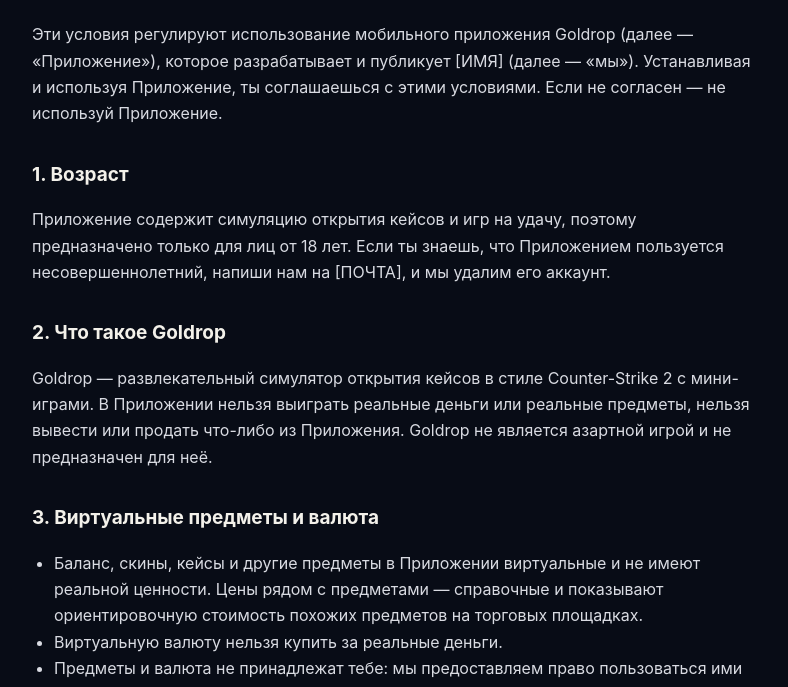
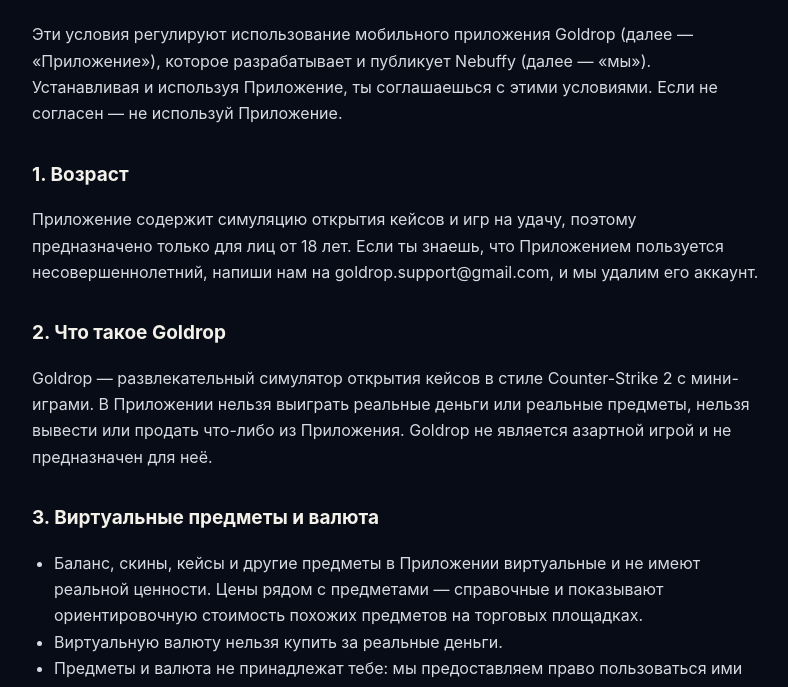
Before and after one commit to goldropsupport/goldrop-legal, a plain HTML site: page terms.html in a window 1280 px wide. Shown: the part 108-795 px from the top of the page, without its empty margins (244-1032 px from the left). Drawn offline with Linux system fonts and the light colour scheme.

Commit message:
Update terms.html

```diff
--- a/terms.html
+++ b/terms.html
@@ -11,10 +11,10 @@
   <h1>Условия использования</h1>
   <div class="date">Обновлено: 31 октября 2026 г.</div>
 
-  <p>Эти условия регулируют использование мобильного приложения Goldrop (далее — «Приложение»), которое разрабатывает и публикует [ИМЯ] (далее — «мы»). Устанавливая и используя Приложение, ты соглашаешься с этими условиями. Если не согласен — не используй Приложение.</p>
+  <p>Эти условия регулируют использование мобильного приложения Goldrop (далее — «Приложение»), которое разрабатывает и публикует Nebuffy (далее — «мы»). Устанавливая и используя Приложение, ты соглашаешься с этими условиями. Если не согласен — не используй Приложение.</p>
 
   <h2>1. Возраст</h2>
-  <p>Приложение содержит симуляцию открытия кейсов и игр на удачу, поэтому предназначено только для лиц от 18 лет. Если ты знаешь, что Приложением пользуется несовершеннолетний, напиши нам на [ПОЧТА], и мы удалим его аккаунт.</p>
+  <p>Приложение содержит симуляцию открытия кейсов и игр на удачу, поэтому предназначено только для лиц от 18 лет. Если ты знаешь, что Приложением пользуется несовершеннолетний, напиши нам на goldrop.support@gmail.com, и мы удалим его аккаунт.</p>
 
   <h2>2. Что такое Goldrop</h2>
   <p>Goldrop — развлекательный симулятор открытия кейсов в стиле Counter-Strike 2 с мини-играми. В Приложении нельзя выиграть реальные деньги или реальные предметы, нельзя вывести или продать что-либо из Приложения. Goldrop не является азартной игрой и не предназначен для неё.</p>
```
